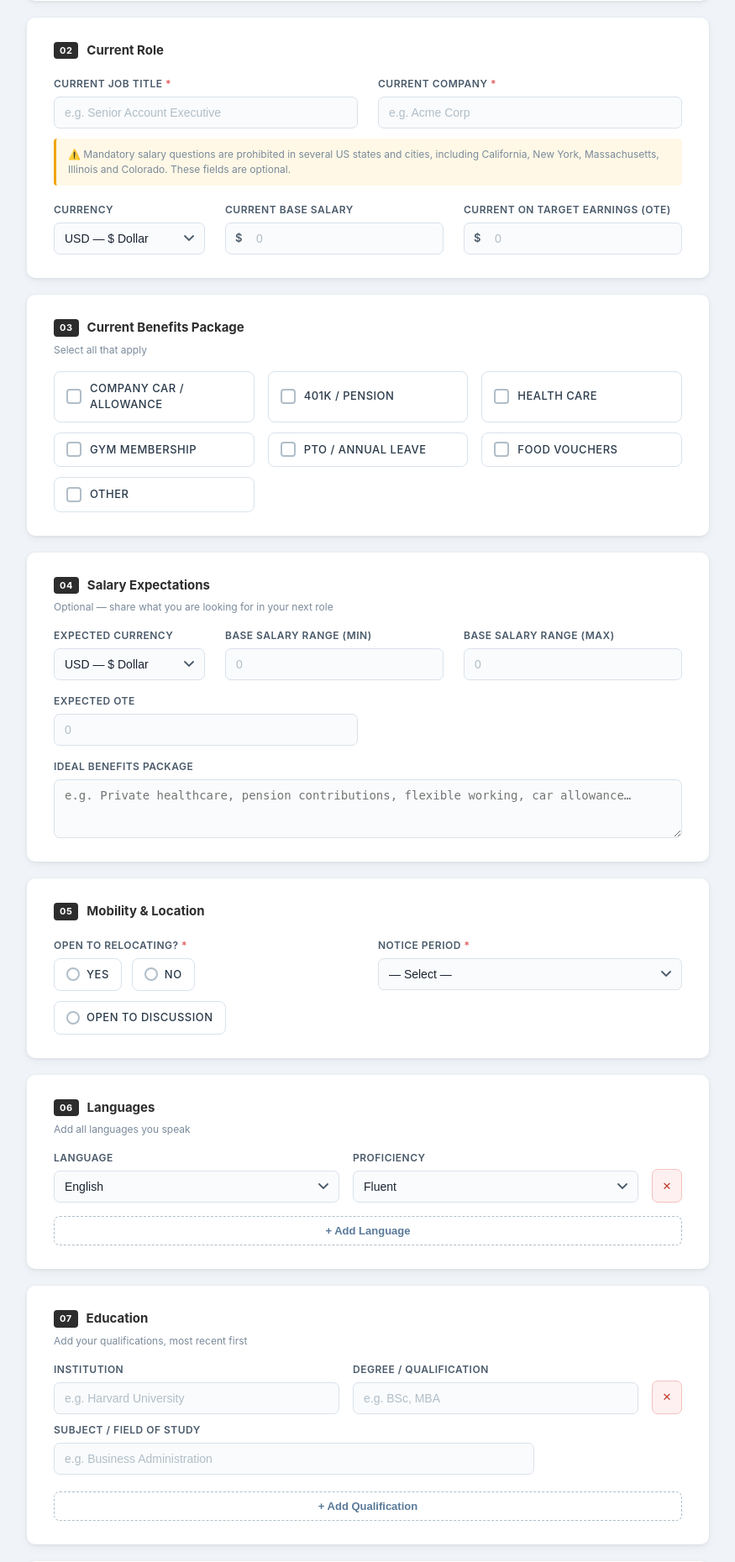
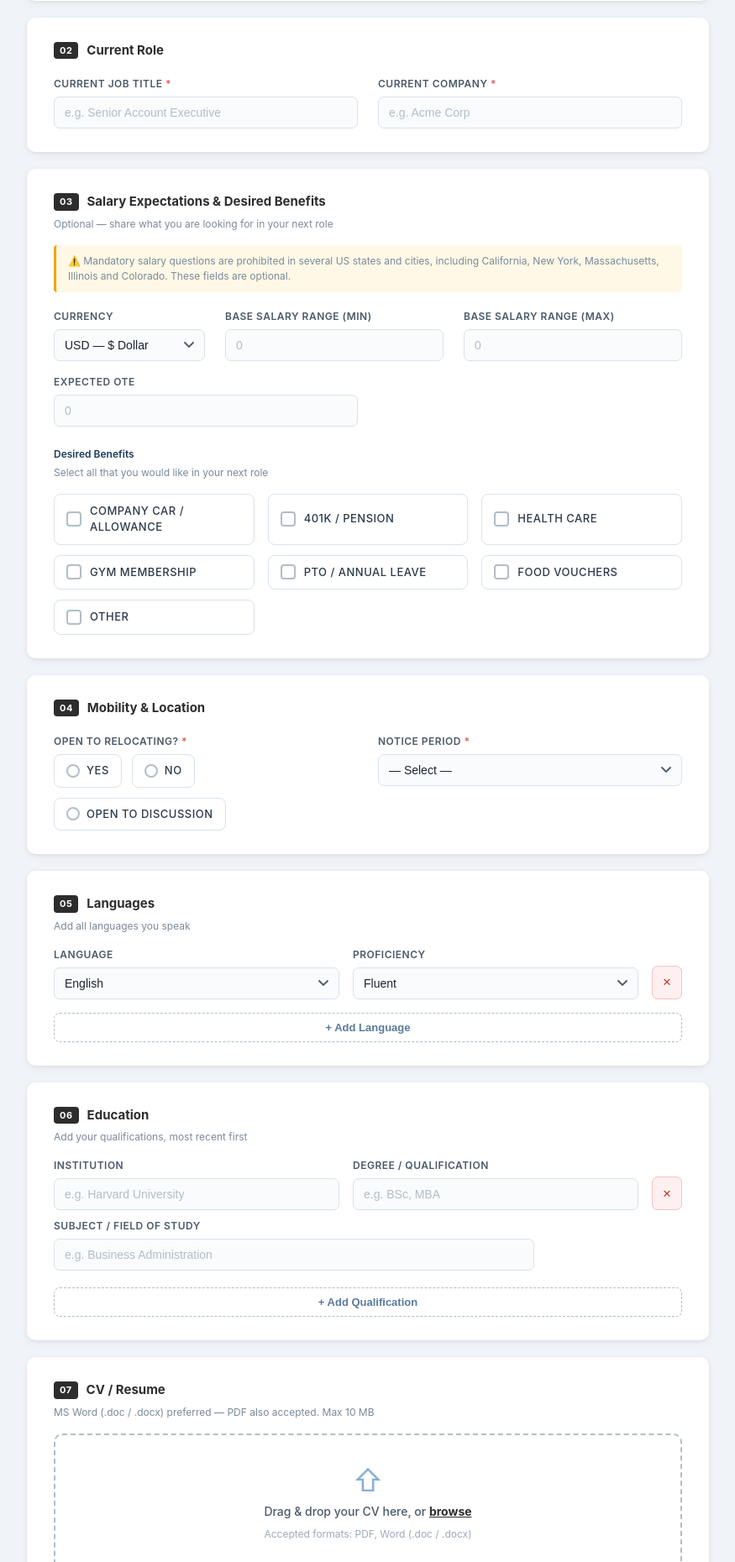
Before and after one commit to GrowthStackTalent/md-candidate-portal, a Flask app: page / in a window 1280 px wide. Shown: the part 435-2295 px from the top of the page at 84% size, without its empty margins (202-1077 px from the left). Run offline with Flask 3, Linux system fonts and the light colour scheme.

Commit message:
Replace current salary/benefits with salary expectations and desired benefits checkboxes
- Remove current salary fields from Current Role section
- Remove Current Benefits Package section
- Combine into new Section 03: Salary Expectations & Desired Benefits
- Update CSV headers and row mapping
- Renumber remaining sections 04–08

Co-Authored-By: Claude Sonnet 4.6 <noreply@anthropic.com>

```diff
--- a/app.py
+++ b/app.py
@@ -60,11 +60,10 @@ ALLOWED_CV_EXTENSIONS = {".pdf", ".doc", ".docx"}
 
 CSV_HEADERS = [
     "Submission Date", "Full Name", "Email", "Phone", "Location", "LinkedIn URL",
-    "Current Job Title", "Current Company", "Currency",
-    "Current Base Salary", "On Target Earnings",
-    "Benefits", "Open to Relocate", "Nearest Airport",
-    "Languages", "Education", "Notice Period",
-    "Expected Salary Min", "Expected Salary Max", "Expected OTE", "Ideal Benefits",
+    "Current Job Title", "Current Company",
+    "Open to Relocate", "Languages", "Education", "Notice Period",
+    "Expected Currency", "Expected Salary Min", "Expected Salary Max", "Expected OTE",
+    "Desired Benefits",
     "CV / Resume", "CV Filename",
     "Word Doc", "Data Consent Given", "Job Applied For",
 ]
@@ -228,9 +227,9 @@ def send_notification_email(data: dict):
             f"LinkedIn:       {data['LinkedIn URL']}",
             f"Job Title:      {data['Current Job Title']}",
             f"Company:        {data['Current Company']}",
-            f"Base Salary:    {data['Current Base Salary']}",
-            f"OTE:            {data['On Target Earnings']}",
-            f"Benefits:       {data['Benefits']}",
+            f"Expected Salary: {data['Expected Salary Min']} – {data['Expected Salary Max']}",
+            f"Expected OTE:   {data['Expected OTE']}",
+            f"Desired Benefits: {data['Desired Benefits']}",
             f"Notice Period:  {data['Notice Period']}",
             f"Relocate:       {data['Open to Relocate']}",
             f"Languages:      {data['Languages']}",
@@ -360,14 +359,14 @@ def generate_word_doc(data: dict, cv_path: Path | None = None) -> str:
         ("LinkedIn",            data["LinkedIn URL"]),
         ("Current Job Title",   data["Current Job Title"]),
         ("Current Company",     data["Current Company"]),
-        ("Current Base Salary",         data["Current Base Salary"]),
-        ("Current On Target Earnings",  data["On Target Earnings"]),
-        ("Current Benefits",            data["Benefits"]),
         ("Open to Relocate",    data["Open to Relocate"]),
-        ("Nearest Airport",     data["Nearest Airport"]),
         ("Languages",           data["Languages"]),
         ("Education",           data["Education"]),
         ("Notice Period",       data["Notice Period"]),
+        ("Expected Salary Min", data["Expected Salary Min"]),
+        ("Expected Salary Max", data["Expected Salary Max"]),
+        ("Expected OTE",        data["Expected OTE"]),
+        ("Desired Benefits",    data["Desired Benefits"]),
     ]
 
     tbl = doc.add_table(rows=len(fields), cols=2)
@@ -458,12 +457,12 @@ def index():
 def submit():
     f = request.form
 
-    benefits_selected = f.getlist("benefits")
+    benefits_selected = f.getlist("desired_benefits")
     other_benefit = f.get("benefits_other", "").strip()
     if other_benefit and "Other" in benefits_selected:
         benefits_selected = [b for b in benefits_selected if b != "Other"]
         benefits_selected.append(f"Other: {other_benefit}")
-    benefits_str = ", ".join(benefits_selected) if benefits_selected else "None"
+    benefits_str = ", ".join(benefits_selected) if benefits_selected else "—"
 
     lang_names = f.getlist("lang_name")
     lang_levels = f.getlist("lang_level")
@@ -483,8 +482,8 @@ def submit():
             edu_entries.append(" | ".join(p for p in parts if p))
     education_str = "; ".join(edu_entries) if edu_entries else "—"
 
-    currency = f.get("currency", "GBP")
-    symbol = CURRENCY_SYMBOLS.get(currency, "")
+    expected_currency = f.get("expected_currency", "GBP")
+    symbol = CURRENCY_SYMBOLS.get(expected_currency, "")
 
     def fmt_salary(val):
         try:
@@ -511,19 +510,15 @@ def submit():
         "LinkedIn URL":       f.get("linkedin", "").strip(),
         "Current Job Title":  f.get("job_title", "").strip(),
         "Current Company":    f.get("company", "").strip(),
-        "Currency":           currency,
-        "Current Base Salary": fmt_salary(f.get("base_salary")),
-        "On Target Earnings":  fmt_salary(f.get("ote")),
-        "Benefits":           benefits_str,
         "Open to Relocate":   f.get("relocate", "No"),
-        "Nearest Airport":    f.get("airport", "").strip(),
         "Languages":          languages_str,
         "Education":          education_str,
         "Notice Period":      f.get("notice_period", "").strip(),
+        "Expected Currency":  expected_currency,
         "Expected Salary Min": fmt_salary(f.get("expected_salary_min")),
         "Expected Salary Max": fmt_salary(f.get("expected_salary_max")),
         "Expected OTE":        fmt_salary(f.get("expected_ote")),
-        "Ideal Benefits":      f.get("ideal_benefits", "").strip(),
+        "Desired Benefits":    benefits_str,
         "CV / Resume":        "",
         "CV Filename":        "",
         "Word Doc":           "",
@@ -1028,10 +1023,10 @@ def admin_candidate_update(candidate_date):
     candidate_date = unquote(candidate_date)
     editable_fields = [
         "Full Name", "Email", "Phone", "Location", "LinkedIn URL",
-        "Nearest Airport", "Current Job Title", "Current Company",
-        "Currency", "Current Base Salary", "On Target Earnings",
-        "Benefits", "Notice Period", "Open to Relocate",
-        "Languages", "Education", "Data Consent Given",
+        "Current Job Title", "Current Company",
+        "Notice Period", "Open to Relocate",
+        "Expected Currency", "Expected Salary Min", "Expected Salary Max", "Expected OTE",
+        "Desired Benefits", "Languages", "Education", "Data Consent Given",
     ]
     candidates = read_all_candidates()
     for row in candidates:
--- a/templates/form.html
+++ b/templates/form.html
@@ -129,102 +129,19 @@
             </div>
           </div>
 
-          <!-- Salary row -->
-          <p class="section-hint" style="margin-top:12px; margin-bottom:20px; padding:10px 14px; background:#fff8e6; border-left:3px solid #f0a500; border-radius:4px; line-height:1.5;">⚠️ Mandatory salary questions are prohibited in several US states and cities, including California, New York, Massachusetts, Illinois and Colorado. These fields are optional.</p>
-          <div class="field-grid three-col salary-row">
-            <div class="field">
-              <label for="currency">Currency</label>
-              <select id="currency" name="currency">
-                <option value="GBP">GBP — £ Pound</option>
-                <option value="USD" selected>USD — $ Dollar</option>
-                <option value="EUR">EUR — € Euro</option>
-                <option value="CAD">CAD — CA$ Dollar</option>
-                <option value="AUD">AUD — A$ Dollar</option>
-                <option value="CHF">CHF — Swiss Franc</option>
-                <option value="JPY">JPY — ¥ Yen</option>
-                <option value="SGD">SGD — S$ Dollar</option>
-                <option value="HKD">HKD — HK$ Dollar</option>
-                <option value="AED">AED — Dirham</option>
-                <option value="INR">INR — ₹ Rupee</option>
-              </select>
-            </div>
-            <div class="field">
-              <label for="base_salary">Current Base Salary</label>
-              <div class="input-prefix-wrap">
-                <span class="currency-prefix" id="salaryPrefix">$</span>
-                <input type="number" id="base_salary" name="base_salary" placeholder="0" min="0" />
-              </div>
-            </div>
-            <div class="field">
-              <label for="ote">Current On Target Earnings (OTE)</label>
-              <div class="input-prefix-wrap">
-                <span class="currency-prefix" id="otePrefix">$</span>
-                <input type="number" id="ote" name="ote" placeholder="0" min="0" />
-              </div>
-            </div>
-          </div>
         </section>
 
-        <!-- ── Benefits ──────────────────────────────────── -->
+        <!-- ── Salary Expectations & Desired Benefits ───── -->
         <section class="card">
           <h2 class="section-title">
-            <span class="section-num">03</span> Current Benefits Package
-          </h2>
-          <p class="section-hint">Select all that apply</p>
-
-          <div class="checkbox-grid">
-            <label class="check-item">
-              <input type="checkbox" name="benefits" value="Company Car or Allowance" />
-              <span class="check-box"></span>
-              <span>Company Car / Allowance</span>
-            </label>
-            <label class="check-item">
-              <input type="checkbox" name="benefits" value="401k / Pension" />
-              <span class="check-box"></span>
-              <span>401k / Pension</span>
-            </label>
-            <label class="check-item">
-              <input type="checkbox" name="benefits" value="Health Care" />
-              <span class="check-box"></span>
-              <span>Health Care</span>
-            </label>
-            <label class="check-item">
-              <input type="checkbox" name="benefits" value="Gym Membership" />
-              <span class="check-box"></span>
-              <span>Gym Membership</span>
-            </label>
-            <label class="check-item">
-              <input type="checkbox" name="benefits" value="PTO" />
-              <span class="check-box"></span>
-              <span>PTO / Annual Leave</span>
-            </label>
-            <label class="check-item">
-              <input type="checkbox" name="benefits" value="Food Vouchers" />
-              <span class="check-box"></span>
-              <span>Food Vouchers</span>
-            </label>
-            <label class="check-item" id="otherCheckWrap">
-              <input type="checkbox" name="benefits" value="Other" id="otherCheck" />
-              <span class="check-box"></span>
-              <span>Other</span>
-            </label>
-          </div>
-          <div class="field" id="otherBenefitField" style="display:none; margin-top:12px;">
-            <label for="benefits_other">Please specify other benefit(s)</label>
-            <input type="text" id="benefits_other" name="benefits_other" placeholder="Describe additional benefit(s)" />
-          </div>
-        </section>
-
-        <!-- ── Salary Expectations ───────────────────────── -->
-        <section class="card">
-          <h2 class="section-title">
-            <span class="section-num">04</span> Salary Expectations
+            <span class="section-num">03</span> Salary Expectations &amp; Desired Benefits
           </h2>
           <p class="section-hint">Optional — share what you are looking for in your next role</p>
+          <p class="section-hint" style="margin-top:8px; margin-bottom:20px; padding:10px 14px; background:#fff8e6; border-left:3px solid #f0a500; border-radius:4px; line-height:1.5;">⚠️ Mandatory salary questions are prohibited in several US states and cities, including California, New York, Massachusetts, Illinois and Colorado. These fields are optional.</p>
 
           <div class="field-grid three-col salary-row">
             <div class="field">
-              <label>Expected Currency</label>
+              <label>Currency</label>
               <select name="expected_currency">
                 <option value="GBP">GBP — £ Pound</option>
                 <option value="USD" selected>USD — $ Dollar</option>
@@ -256,17 +173,55 @@
             </div>
           </div>
 
-          <div class="field" style="margin-top:16px;">
-            <label for="ideal_benefits">Ideal Benefits Package</label>
-            <textarea id="ideal_benefits" name="ideal_benefits" rows="3"
-              placeholder="e.g. Private healthcare, pension contributions, flexible working, car allowance…"></textarea>
+          <p class="section-hint" style="margin-top:24px; margin-bottom:12px; font-weight:600; color:#1B3A5C;">Desired Benefits</p>
+          <p class="section-hint" style="margin-top:-8px; margin-bottom:16px;">Select all that you would like in your next role</p>
+          <div class="checkbox-grid">
+            <label class="check-item">
+              <input type="checkbox" name="desired_benefits" value="Company Car or Allowance" />
+              <span class="check-box"></span>
+              <span>Company Car / Allowance</span>
+            </label>
+            <label class="check-item">
+              <input type="checkbox" name="desired_benefits" value="401k / Pension" />
+              <span class="check-box"></span>
+              <span>401k / Pension</span>
+            </label>
+            <label class="check-item">
+              <input type="checkbox" name="desired_benefits" value="Health Care" />
+              <span class="check-box"></span>
+              <span>Health Care</span>
+            </label>
+            <label class="check-item">
+              <input type="checkbox" name="desired_benefits" value="Gym Membership" />
+              <span class="check-box"></span>
+              <span>Gym Membership</span>
+            </label>
+            <label class="check-item">
+              <input type="checkbox" name="desired_benefits" value="PTO" />
+              <span class="check-box"></span>
+              <span>PTO / Annual Leave</span>
+            </label>
+            <label class="check-item">
+              <input type="checkbox" name="desired_benefits" value="Food Vouchers" />
+              <span class="check-box"></span>
+              <span>Food Vouchers</span>
+            </label>
+            <label class="check-item" id="otherCheckWrap">
+              <input type="checkbox" name="desired_benefits" value="Other" id="otherCheck" />
+              <span class="check-box"></span>
+              <span>Other</span>
+            </label>
+          </div>
+          <div class="field" id="otherBenefitField" style="display:none; margin-top:12px;">
+            <label for="benefits_other">Please specify other benefit(s)</label>
+            <input type="text" id="benefits_other" name="benefits_other" placeholder="Describe additional benefit(s)" />
           </div>
         </section>
 
         <!-- ── Mobility ──────────────────────────────────── -->
         <section class="card">
           <h2 class="section-title">
-            <span class="section-num">05</span> Mobility & Location
+            <span class="section-num">04</span> Mobility & Location
           </h2>
 
           <div class="field-grid two-col">
@@ -311,7 +266,7 @@
         <!-- ── Languages ─────────────────────────────────── -->
         <section class="card">
           <h2 class="section-title">
-            <span class="section-num">06</span> Languages
+            <span class="section-num">05</span> Languages
           </h2>
           <p class="section-hint">Add all languages you speak</p>
 
@@ -323,7 +278,7 @@
         <!-- ── Education ────────────────────────────────── -->
         <section class="card">
           <h2 class="section-title">
-            <span class="section-num">07</span> Education
+            <span class="section-num">06</span> Education
           </h2>
           <p class="section-hint">Add your qualifications, most recent first</p>
 
@@ -334,7 +289,7 @@
         <!-- ── CV / Resume ──────────────────────────────── -->
         <section class="card">
           <h2 class="section-title">
-            <span class="section-num">08</span> CV / Resume
+            <span class="section-num">07</span> CV / Resume
           </h2>
           <p class="section-hint">MS Word (.doc / .docx) preferred — PDF also accepted. Max 10 MB</p>
 
@@ -358,7 +313,7 @@
         <!-- ── Data Consent ─────────────────────────────── -->
         <section class="card consent-card">
           <h2 class="section-title">
-            <span class="section-num">09</span> Data Protection &amp; Consent
+            <span class="section-num">08</span> Data Protection &amp; Consent
           </h2>
 
           <div class="consent-body">
@@ -426,17 +381,6 @@
   </div><!-- /page-wrap -->
 
   <script>
-    // ── Currency prefix sync ─────────────────────────────
-    const SYMBOLS = {
-      GBP:"£", USD:"$", EUR:"€", CAD:"CA$", AUD:"A$",
-      CHF:"CHF", JPY:"¥", SGD:"S$", HKD:"HK$", AED:"AED", INR:"₹"
-    };
-    document.getElementById("currency").addEventListener("change", function () {
-      const sym = SYMBOLS[this.value] || this.value;
-      document.getElementById("salaryPrefix").textContent = sym;
-      document.getElementById("otePrefix").textContent = sym;
-    });
-
     // ── Other benefit toggle ─────────────────────────────
     document.getElementById("otherCheck").addEventListener("change", function () {
       document.getElementById("otherBenefitField").style.display = this.checked ? "block" : "none";
@@ -663,8 +607,6 @@
       document.getElementById("educationList").innerHTML = "";
       eduCount = 0;
       addEducation();
-      document.getElementById("salaryPrefix").textContent = "$";
-      document.getElementById("otePrefix").textContent = "$";
       document.getElementById("otherBenefitField").style.display = "none";
       clearFile();
     }
```
